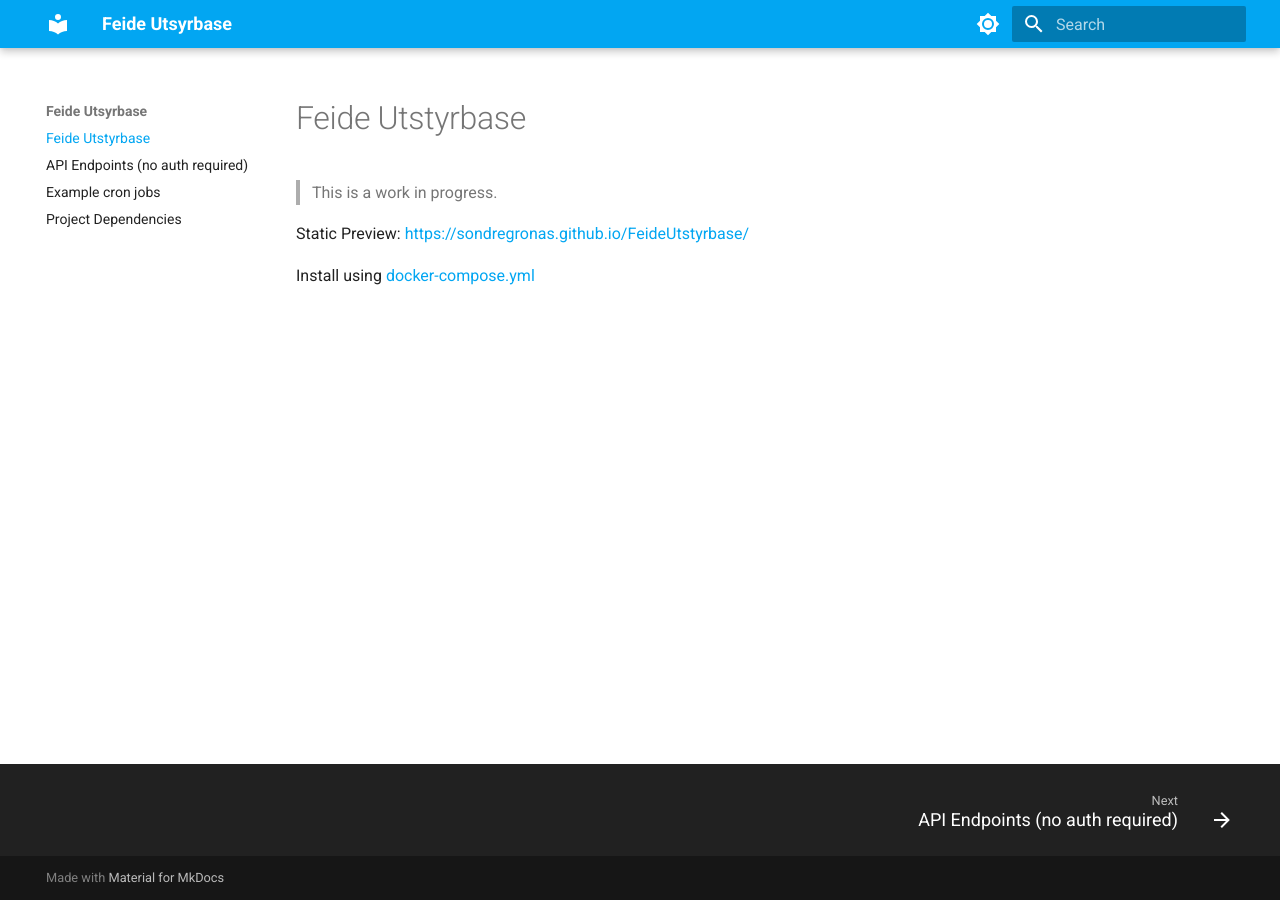
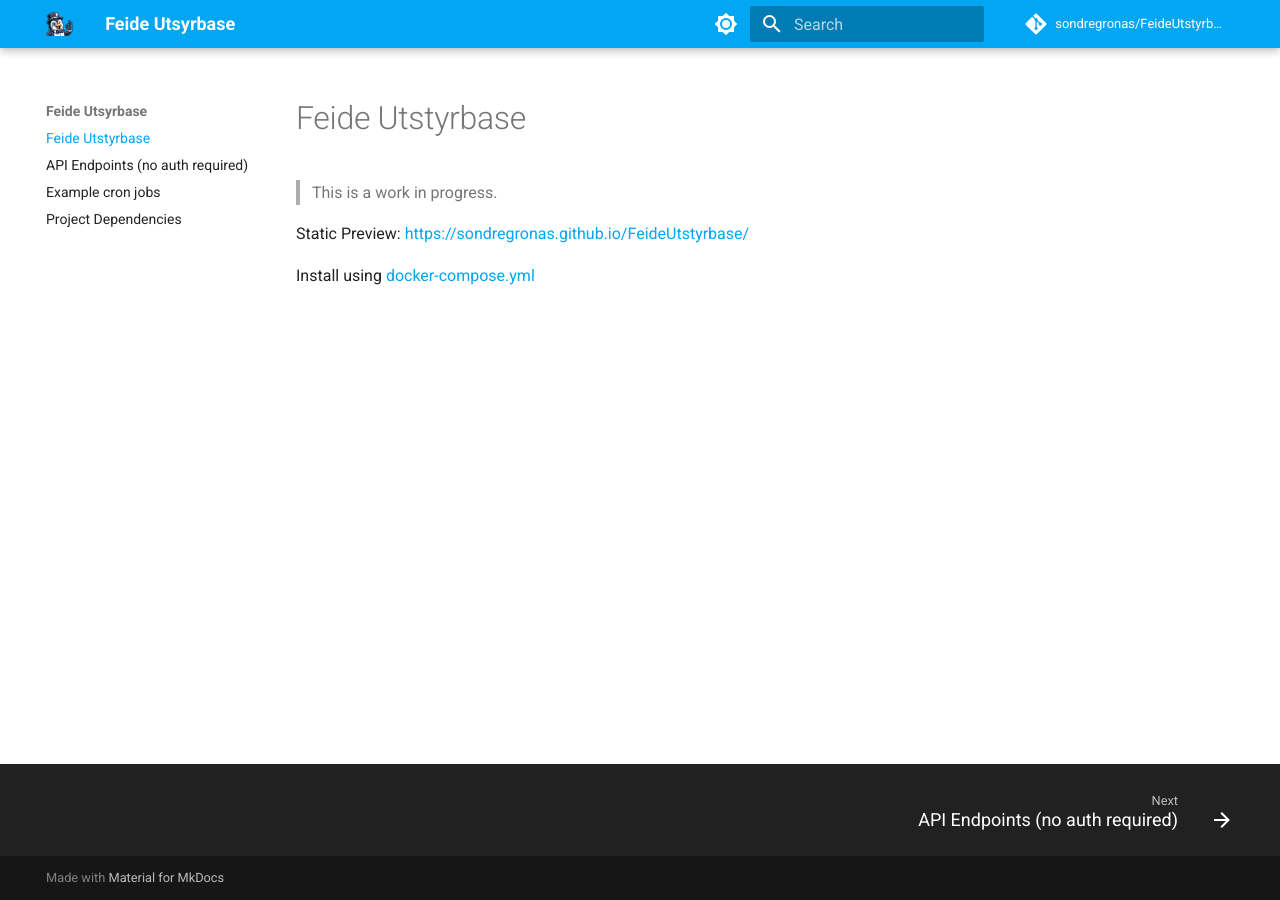
Before and after one commit to sondregronas/FeideUtstyrbase, an MkDocs documentation site: the page built from docs/index.md, in a window 1280 px wide. Built offline with MkDocs 1.6.1 and Material for MkDocs 9.7.7, drawn with Linux system fonts in a browser that asks for light colours; comment, search, counter and statistics services are not loaded.

Commit message:
Update docs

```diff
--- a/mkdocs.yml
+++ b/mkdocs.yml
@@ -1,7 +1,13 @@
 site_name: 'Feide Utsyrbase'
+
+repo_name: 'sondregronas/FeideUtstyrbase'
+repo_url: 'https://github.com/sondregronas/FeideUtstyrbase'
 
 theme:
   name: 'material'
+  custom_dir: 'docs/overrides'
+  logo: 'logo.png'
+  favicon: 'favicon.ico'
   palette: # Light/Dark Mode
     - media: "(prefers-color-scheme: light)"  # Light mode
       scheme: default
```
Also changed, not shown: docs/overrides/favicon.ico (added), docs/overrides/logo.png (renamed from BookingSystem/static/img/pip-okay.png).
